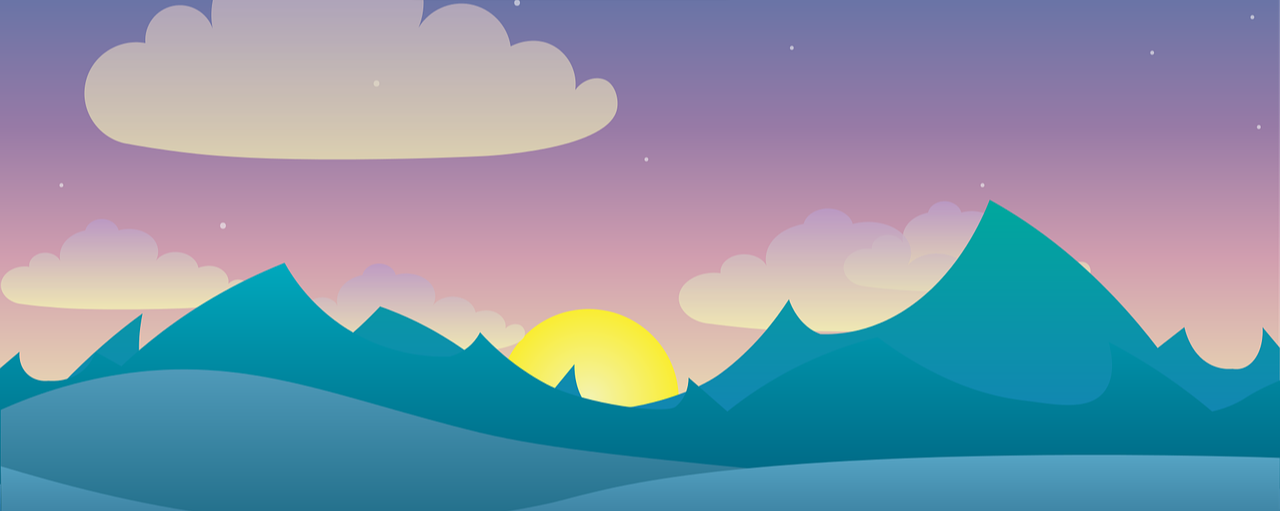
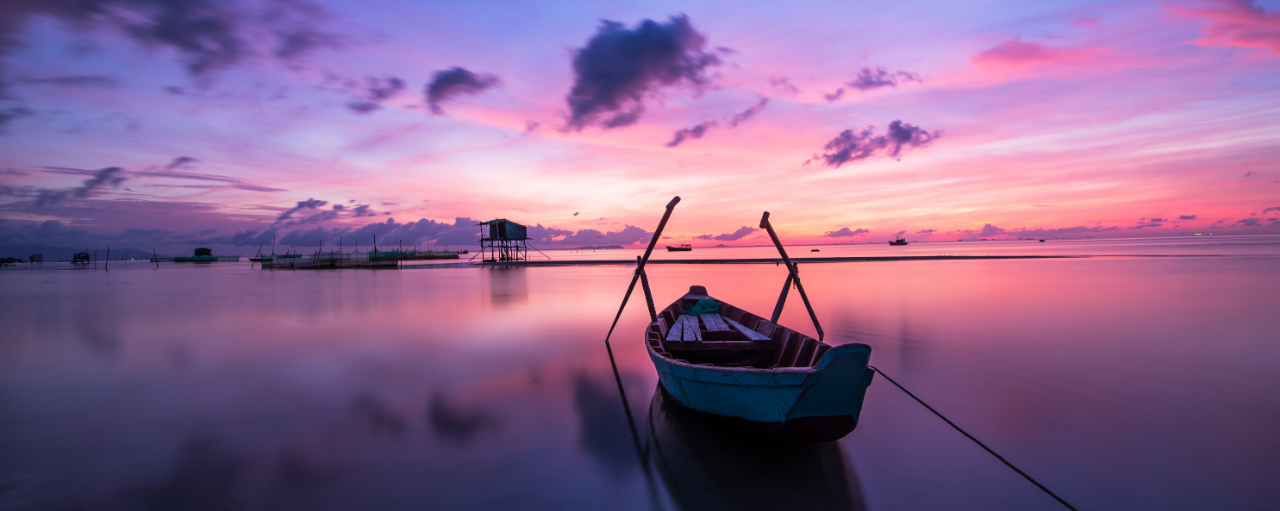
Before and after one commit to Prabakara-N/Weather-API, a plain HTML site: page index.html in a window 1280 px wide. Shown: the part 171-682 px from the top of the page. Drawn offline with Linux system fonts and the light colour scheme.

Commit message:
bg changed

```diff
--- a/styles/style.css
+++ b/styles/style.css
@@ -44,7 +44,8 @@ html {
 body {
   font-family: "Poppins", sans-serif;
   /* background-image: url(../images/bg.jpg); */
-  background-image: url(../images/bg-img.png);
+  /* background-image: url(../images/bg-img.png); */
+  background-image: url(../images/Main-bg.jpg);
   background-position: center;
   background-size: cover;
   min-height: 100vh;
```
Also changed, not shown: images/Main-bg.jpg (added), images/bg-img.png (deleted).
